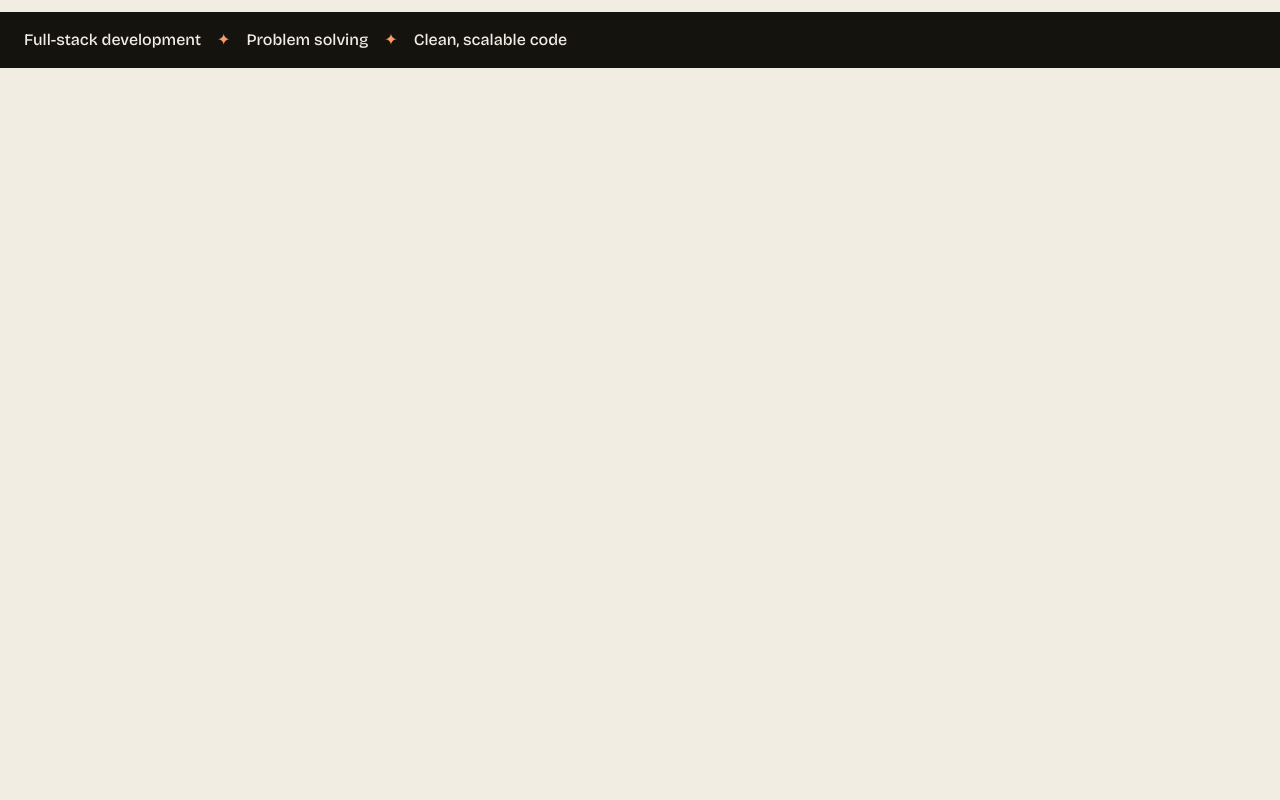
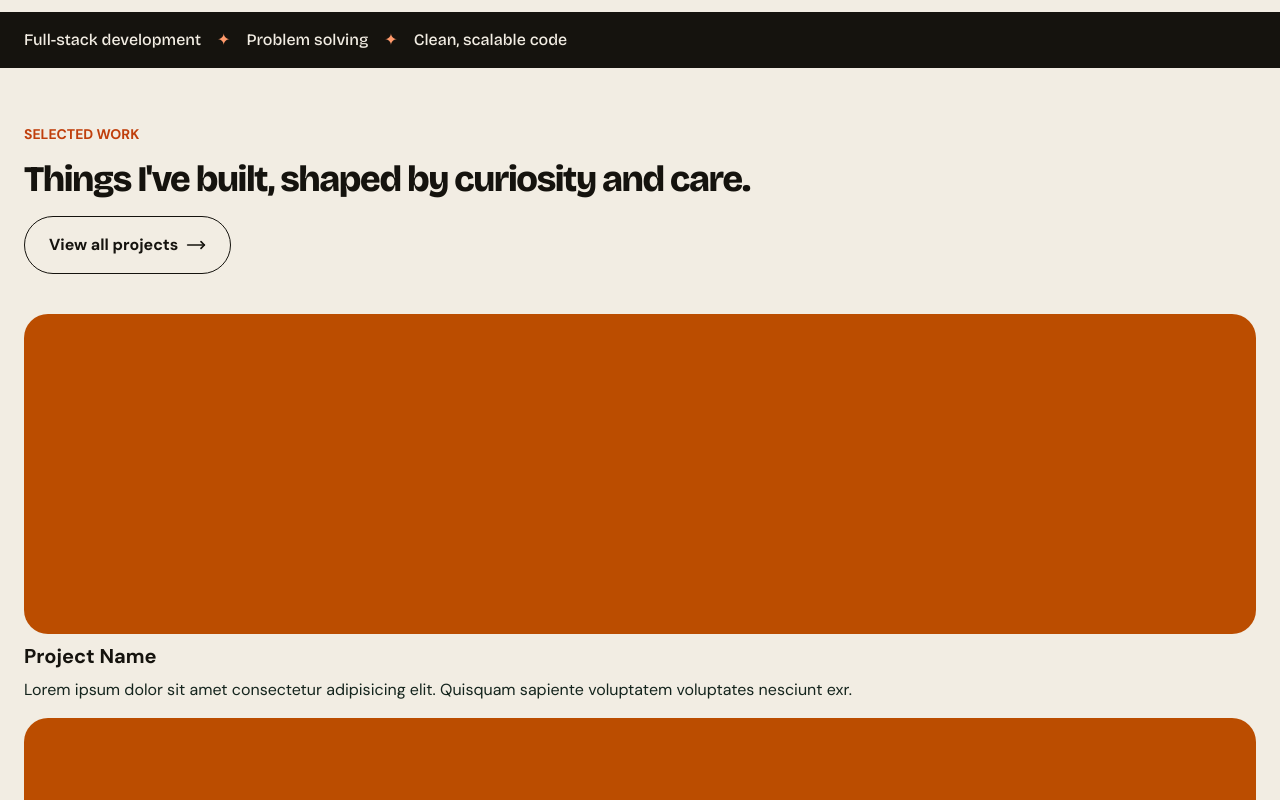
Before and after one commit to MubarakAfolabi/my-portfolio, a Next.js app: page / in a window 1280 px wide. Shown: the part 780-1580 px from the top of the page. Before the commit the page ends 848 px from the top, so only its background shows below. Built offline with nearby package versions, Linux system fonts and the light colour scheme.

Commit message:
Add SelectedWork component to Home

```diff
--- a/app/page.tsx
+++ b/app/page.tsx
@@ -1,11 +1,13 @@
 import Hero from "@/component/home/Hero";
+import SelectedWork from "@/component/home/SelectedWork";
 import SkillsStrip from "@/component/home/SkillsStrip";
 
 export default function Home() {
   return (
-    <main className="flex flex-col gap-14 mt-8">
+    <main className="flex flex-col gap-14 mt-8 mb-8">
       <Hero />
       <SkillsStrip />
+      <SelectedWork />
     </main>
   );
 }
--- /dev/null
+++ b/component/home/SelectedWork.tsx
@@ -0,0 +1,29 @@
+import { MoveRight } from "lucide-react";
+import Link from "next/link";
+import ProjectCard from "../ui/ProjectCard";
+
+export default function SelectedWork() {
+  return (
+    <section className="flex flex-col gap-10 px-6">
+      <div className="flex flex-col gap-4">
+        <div className="text-primary text-sm font-semibold">SELECTED WORK</div>
+        <h1 className="text-4xl">
+          Things I've built, shaped by curiosity and care.
+        </h1>
+        <Link
+          href="#"
+          className="flex items-center gap-2 font-semibold border border-foreground text-foreground w-fit py-4 px-6 rounded-full cursor-pointer"
+        >
+          View all projects
+          <MoveRight size={20} />
+        </Link>
+      </div>
+
+      <ul className="flex flex-col gap-4">
+        <ProjectCard />
+        <ProjectCard />
+        <ProjectCard />
+      </ul>
+    </section>
+  );
+}
--- /dev/null
+++ b/component/ui/ProjectCard.tsx
@@ -0,0 +1,12 @@
+export default function ProjectCard() {
+  return (
+    <li className="flex flex-col gap-2">
+      <div className="bg-amber-700 h-80 w-full rounded-lg"></div>
+      <p className="text-foreground text-xl font-bold">Project Name</p>
+      <p className="text-secondary">
+        Lorem ipsum dolor sit amet consectetur adipisicing elit. Quisquam
+        sapiente voluptatem voluptates nesciunt exr.
+      </p>
+    </li>
+  );
+}
```
